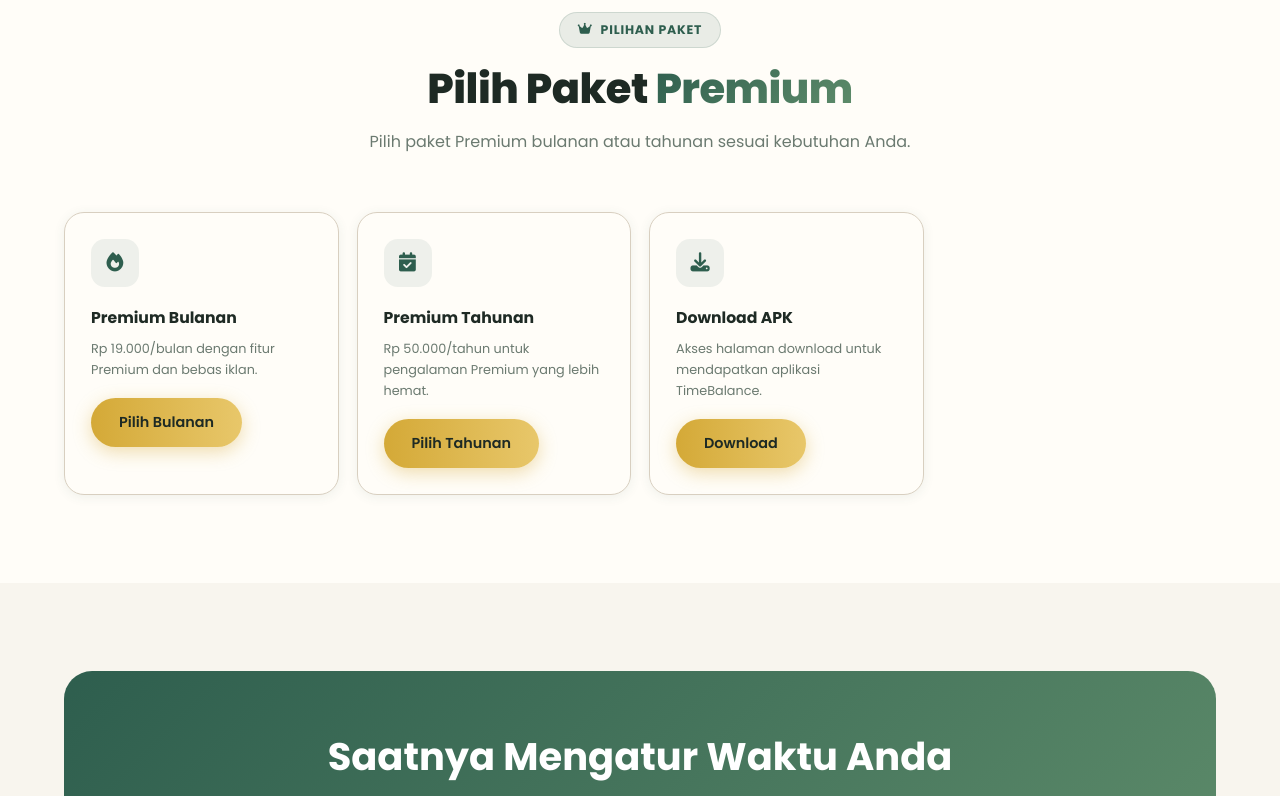
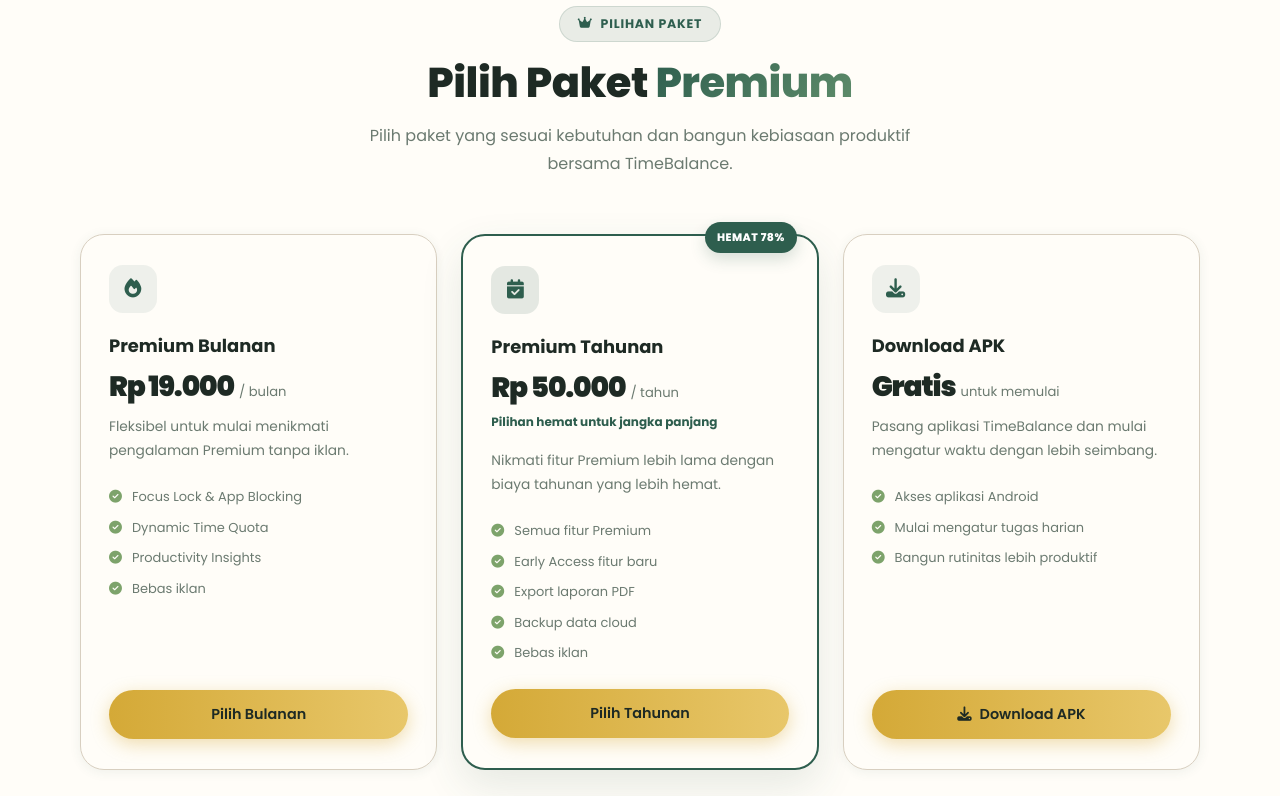
Before and after one commit to nafalaziz017-max/timebalance, a plain HTML site: page index.html in a window 1280 px wide. Shown: the part 2500-3296 px from the top of the page. Drawn offline with nearby package versions, Linux system fonts and the light colour scheme.

Commit message:
Update index.html

```diff
--- a/index.html
+++ b/index.html
@@ -458,6 +458,182 @@
         padding: 20px;
       }
     }
+
+    /* =====================================================
+       REDESAIN KARTU PILIHAN PAKET - HOMEPAGE
+    ===================================================== */
+    .pricing-mini-section {
+      padding: 82px 0;
+    }
+
+    .pricing-mini-grid {
+      display: grid;
+      grid-template-columns: repeat(3, minmax(0, 1fr));
+      align-items: stretch;
+      gap: 24px;
+      max-width: 1120px;
+      margin: 42px auto 0;
+    }
+
+    .pricing-mini-card {
+      position: relative;
+      display: flex;
+      flex-direction: column;
+      min-width: 0;
+      padding: 30px 28px;
+      background: var(--card-bg);
+      border: 1px solid var(--border);
+      border-radius: 24px;
+      box-shadow: var(--shadow-sm);
+      transition: transform .25s ease, box-shadow .25s ease, border-color .25s ease;
+    }
+
+    .pricing-mini-card:hover {
+      transform: translateY(-6px);
+      box-shadow: var(--shadow);
+      border-color: rgba(46, 94, 78, .35);
+    }
+
+    .pricing-mini-card.is-featured {
+      border: 2px solid var(--primary);
+      box-shadow: 0 16px 42px rgba(46, 94, 78, .12);
+    }
+
+    .pricing-mini-card.is-featured .feature-icon {
+      background: rgba(46, 94, 78, .13);
+    }
+
+    .pricing-mini-card .feature-icon {
+      margin-bottom: 20px;
+    }
+
+    .pricing-mini-card h3 {
+      margin: 0 0 10px;
+      font-size: 1.12rem;
+      line-height: 1.4;
+    }
+
+    .pricing-mini-price {
+      display: flex;
+      flex-wrap: wrap;
+      align-items: baseline;
+      gap: 5px;
+      margin: 2px 0 12px;
+      color: var(--text);
+    }
+
+    .pricing-mini-price strong {
+      font-size: 1.75rem;
+      line-height: 1.2;
+      letter-spacing: -.04em;
+      font-weight: 900;
+    }
+
+    .pricing-mini-price span {
+      color: var(--text-muted);
+      font-size: .82rem;
+    }
+
+    .pricing-mini-card > p {
+      min-height: 52px;
+      margin: 0 0 20px;
+      color: var(--text-muted);
+      font-size: .86rem;
+      line-height: 1.7;
+    }
+
+    .pricing-mini-features {
+      display: grid;
+      gap: 11px;
+      margin: 0 0 26px;
+      padding: 0;
+      list-style: none;
+    }
+
+    .pricing-mini-features li {
+      display: flex;
+      align-items: flex-start;
+      gap: 10px;
+      color: var(--text-muted);
+      font-size: .81rem;
+      line-height: 1.5;
+    }
+
+    .pricing-mini-features i {
+      flex: 0 0 auto;
+      margin-top: 3px;
+      color: var(--success);
+    }
+
+    .pricing-mini-card .pricing-mini-cta {
+      width: 100%;
+      margin-top: auto;
+      text-align: center;
+      justify-content: center;
+      box-sizing: border-box;
+    }
+
+    .pricing-mini-badge {
+      position: absolute;
+      top: -14px;
+      right: 20px;
+      padding: 7px 12px;
+      border-radius: 999px;
+      background: var(--primary);
+      color: #fff;
+      font-size: .68rem;
+      font-weight: 800;
+      letter-spacing: .04em;
+      box-shadow: 0 6px 16px rgba(46, 94, 78, .2);
+    }
+
+    .pricing-mini-note {
+      display: block;
+      margin: -4px 0 18px;
+      color: var(--primary);
+      font-size: .75rem;
+      font-weight: 700;
+    }
+
+    @media (max-width: 900px) {
+      .pricing-mini-grid {
+        grid-template-columns: repeat(2, minmax(0, 1fr));
+        max-width: 720px;
+      }
+
+      .pricing-mini-card:last-child {
+        grid-column: 1 / -1;
+      }
+    }
+
+    @media (max-width: 600px) {
+      .pricing-mini-section {
+        padding: 60px 0;
+      }
+
+      .pricing-mini-grid {
+        grid-template-columns: 1fr;
+        gap: 22px;
+        margin-top: 32px;
+        max-width: 430px;
+      }
+
+      .pricing-mini-card,
+      .pricing-mini-card:last-child {
+        grid-column: auto;
+        padding: 26px 23px;
+      }
+
+      .pricing-mini-card > p {
+        min-height: 0;
+      }
+
+      .pricing-mini-badge {
+        right: 16px;
+        font-size: .63rem;
+      }
+    }
+
   </style>
 </head>
 
@@ -1256,131 +1432,85 @@
      PRICING MINI
 ===================================================== -->
 
-<section
-  style="background:var(--card-bg)"
->
-
+<section class="pricing-mini-section" style="background:var(--card-bg)">
   <div class="container">
-
-    <div
-      class="section-header"
-      data-aos="fade-up"
-    >
-
+    <div class="section-header" data-aos="fade-up">
       <div class="section-badge">
-
         <i class="fas fa-crown"></i>
-
         Pilihan Paket
-
       </div>
-
-
       <h2 class="section-title">
-
-        Pilih Paket
-
-        <span>Premium</span>
-
+        Pilih Paket <span>Premium</span>
       </h2>
-
-
       <p class="section-desc">
-
-        Pilih paket Premium bulanan atau tahunan
-        sesuai kebutuhan Anda.
-
+        Pilih paket yang sesuai kebutuhan dan bangun kebiasaan produktif bersama TimeBalance.
       </p>
-
     </div>
 
-
-    <div
-      class="feature-grid"
-      data-aos="fade-up"
-    >
-
-      <div class="feature-card">
-
+    <div class="pricing-mini-grid" data-aos="fade-up">
+      <article class="pricing-mini-card">
         <div class="feature-icon">
           <i class="fas fa-fire"></i>
         </div>
-
-        <h3>
-          Premium Bulanan
-        </h3>
-
-        <p>
-          Rp 19.000/bulan dengan fitur Premium
-          dan bebas iklan.
-        </p>
-
-        <a
-          href="payment.html?plan=monthly"
-          class="btn btn-primary"
-          style="margin-top:18px"
-        >
+        <h3>Premium Bulanan</h3>
+        <div class="pricing-mini-price">
+          <strong>Rp 19.000</strong><span>/ bulan</span>
+        </div>
+        <p>Fleksibel untuk mulai menikmati pengalaman Premium tanpa iklan.</p>
+        <ul class="pricing-mini-features">
+          <li><i class="fas fa-check-circle"></i><span>Focus Lock &amp; App Blocking</span></li>
+          <li><i class="fas fa-check-circle"></i><span>Dynamic Time Quota</span></li>
+          <li><i class="fas fa-check-circle"></i><span>Productivity Insights</span></li>
+          <li><i class="fas fa-check-circle"></i><span>Bebas iklan</span></li>
+        </ul>
+        <a href="payment.html?plan=monthly" class="btn btn-primary pricing-mini-cta">
           Pilih Bulanan
         </a>
-
-      </div>
-
-
-      <div class="feature-card">
-
+      </article>
+
+      <article class="pricing-mini-card is-featured">
+        <span class="pricing-mini-badge">HEMAT 78%</span>
         <div class="feature-icon">
           <i class="fas fa-calendar-check"></i>
         </div>
-
-        <h3>
-          Premium Tahunan
-        </h3>
-
-        <p>
-          Rp 50.000/tahun untuk pengalaman Premium
-          yang lebih hemat.
-        </p>
-
-        <a
-          href="payment.html?plan=annual"
-          class="btn btn-primary"
-          style="margin-top:18px"
-        >
+        <h3>Premium Tahunan</h3>
+        <div class="pricing-mini-price">
+          <strong>Rp 50.000</strong><span>/ tahun</span>
+        </div>
+        <span class="pricing-mini-note">Pilihan hemat untuk jangka panjang</span>
+        <p>Nikmati fitur Premium lebih lama dengan biaya tahunan yang lebih hemat.</p>
+        <ul class="pricing-mini-features">
+          <li><i class="fas fa-check-circle"></i><span>Semua fitur Premium</span></li>
+          <li><i class="fas fa-check-circle"></i><span>Early Access fitur baru</span></li>
+          <li><i class="fas fa-check-circle"></i><span>Export laporan PDF</span></li>
+          <li><i class="fas fa-check-circle"></i><span>Backup data cloud</span></li>
+          <li><i class="fas fa-check-circle"></i><span>Bebas iklan</span></li>
+        </ul>
+        <a href="payment.html?plan=annual" class="btn btn-primary pricing-mini-cta">
           Pilih Tahunan
         </a>
-
-      </div>
-
-
-      <div class="feature-card">
-
+      </article>
+
+      <article class="pricing-mini-card">
         <div class="feature-icon">
           <i class="fas fa-download"></i>
         </div>
-
-        <h3>
-          Download APK
-        </h3>
-
-        <p>
-          Akses halaman download untuk mendapatkan
-          aplikasi TimeBalance.
-        </p>
-
-        <a
-          href="download.html"
-          class="btn btn-primary"
-          style="margin-top:18px"
-        >
-          Download
+        <h3>Download APK</h3>
+        <div class="pricing-mini-price">
+          <strong>Gratis</strong><span>untuk memulai</span>
+        </div>
+        <p>Pasang aplikasi TimeBalance dan mulai mengatur waktu dengan lebih seimbang.</p>
+        <ul class="pricing-mini-features">
+          <li><i class="fas fa-check-circle"></i><span>Akses aplikasi Android</span></li>
+          <li><i class="fas fa-check-circle"></i><span>Mulai mengatur tugas harian</span></li>
+          <li><i class="fas fa-check-circle"></i><span>Bangun rutinitas lebih produktif</span></li>
+        </ul>
+        <a href="download.html" class="btn btn-primary pricing-mini-cta">
+          <i class="fas fa-download"></i> Download APK
         </a>
-
-      </div>
-
+      </article>
     </div>
-
   </div>
-
 </section>
 
 
```
